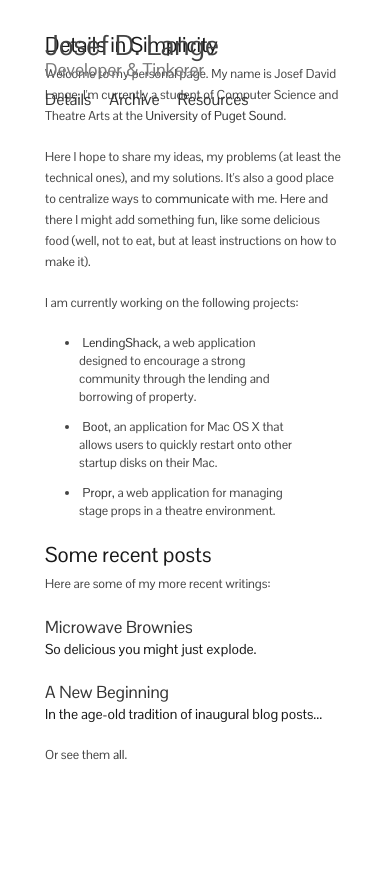
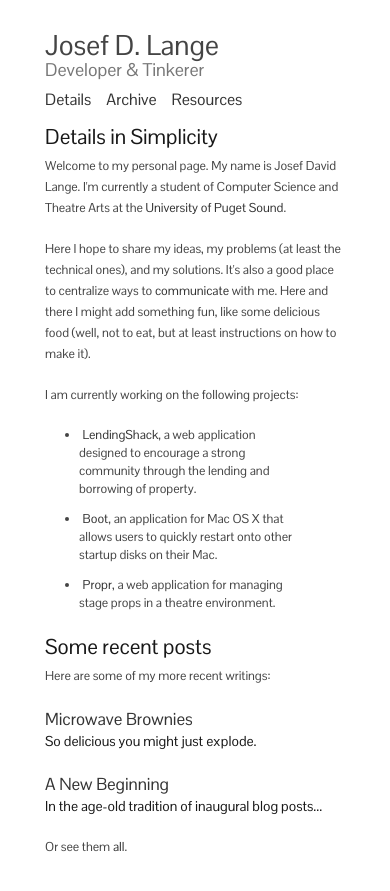
Before and after one commit to josefdlange/josefdlange.github.com, a Jekyll site: the page built from index.html, in a window 390 px wide. Shown: the top 891 px of the page. Built offline with Jekyll 4.4.1, drawn with Linux system fonts in a browser that asks for light colours; the list of posts is cut into pages by our own code.

Commit message:
For real this time, IE responsive small viewport bug should be squashed. This would be so much easier if I could locally test IE...

```diff
--- a/stylesheets/layout.css
+++ b/stylesheets/layout.css
@@ -39,18 +39,18 @@
         .ie div.sidebar { position: relative; left: -150px; }
     	span.title { font-size: 24px; line-height: 26px; }
     	span.subtitle { font-size: 14px; line-height: 16px; }
-    	.main { margin-top: 24px; font-size: 95%; }
+    	.main { margin-top: 27px; font-size: 95%; }
 	}
 
 	/* All Mobile Sizes (devices and browser) */
 	@media only screen and (max-width: 767px) {
-        .ie div.sidebar { position: none; left: none; }
+        .ie div.sidebar { position: relative; left: none; }
     	div.sidebar { text-align: left; padding-top: 30px; }
-    	div.navfixer { position: none; }
+    	div.navfixer { position: relative; }
     	p.jekyll { display: none; }
     	span.title { font-size: 28px; line-height: 30px; }
     	span.subtitle { font-size: 18px; line-height: 20px; }
-    	ul.navigation li { display: inline-block; margin-right: 15px; }
+    	ul.navigation li { float: left; margin-right: 15px; }
     	.main { padding-top: 0px; font-size: 90%; }
 	}
 
```
